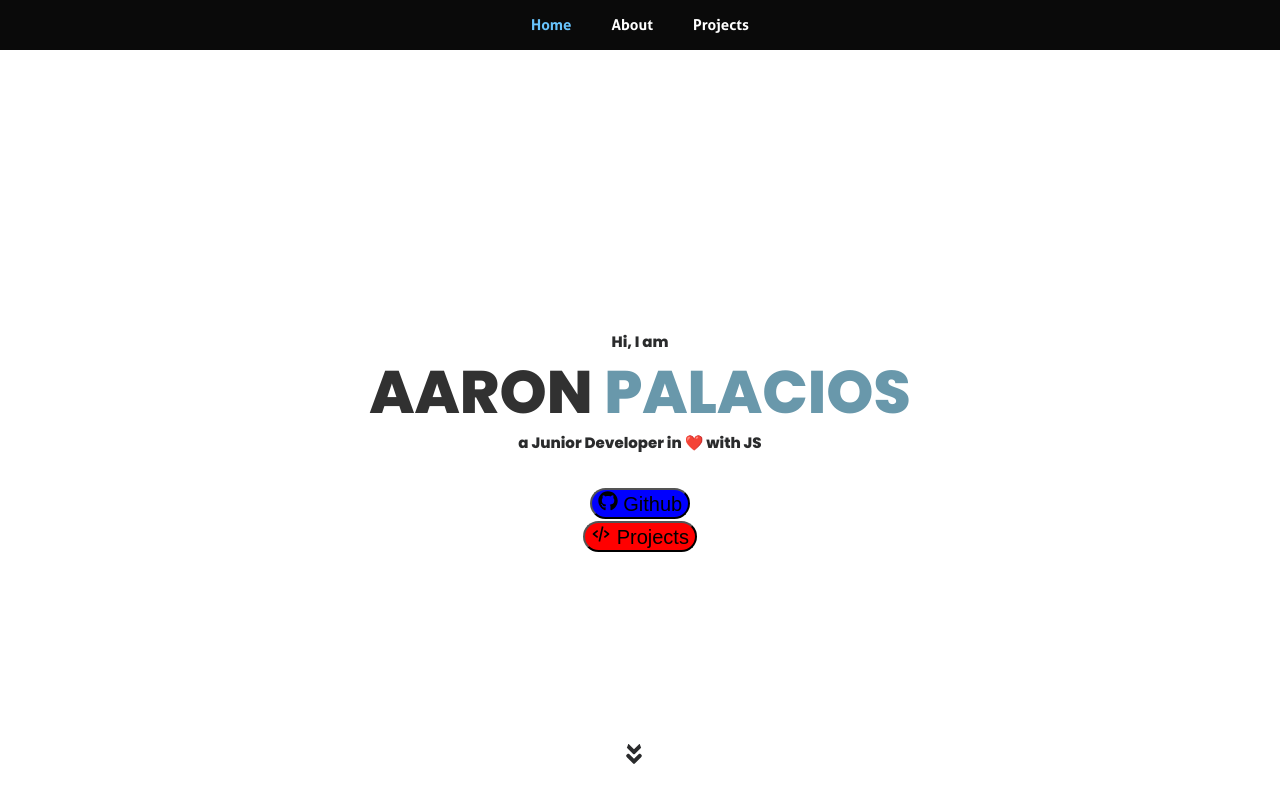
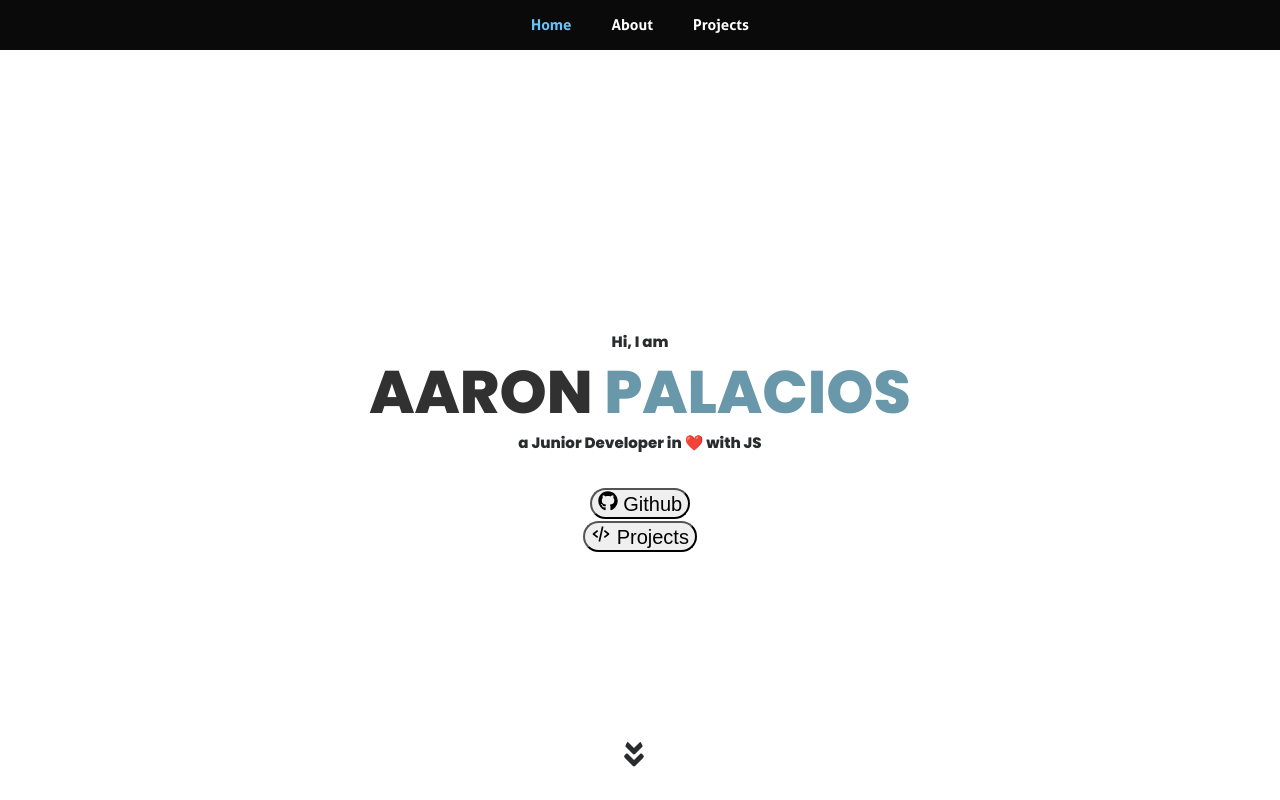
Before and after one commit to apalaciosdev/apalaciosdev-Website, a React (Create React App) app: page / in a window 1280 px wide. Shown: the top 800 px of the page. Built offline with nearby package versions, Linux system fonts and the light colour scheme.

Commit message:
2201011558

```diff
--- a/src/assets/styles/css/scrollButton.css
+++ b/src/assets/styles/css/scrollButton.css
@@ -18,9 +18,9 @@ section.ok{
   left: 50%;
   margin-left: -16px;
   display: block;
+  border: none;
   width: 32px;
   height: 32px;
-  border: 2px solid #FFF;
   background-size: 14px auto;
   border-radius: 50%;
   z-index: 2;
--- a/src/assets/styles/jss/buttonLink.js
+++ b/src/assets/styles/jss/buttonLink.js
@@ -8,8 +8,7 @@ const ButtonLink = {
     fontSize: 20,
     zIndex: 2,
     cursor: 'pointer',
-    backgroundColor: color => color
-
+    backgroundColor: colorType => Colors.colorType
   }
 
 }
--- a/src/components/ButtonLink.js
+++ b/src/components/ButtonLink.js
@@ -7,10 +7,9 @@ import {createUseStyles} from 'react-jss'
 
 
 
-const ButtonLink = ({type, color}) => {
+const ButtonLink = ({type, colorType}) => {
   const useStyles = createUseStyles(buttonLink);
-  const color1 = 'red'
-  const css = useStyles(color);
+  const css = useStyles(colorType);
 
   const name = type;
   return (
--- a/src/components/Header.js
+++ b/src/components/Header.js
@@ -21,8 +21,8 @@ const Header = ({ data, buttonData }) => {
         </h2>
         <p className={`${classes.letras} ${'animate__animated animate__fadeInUp  animate__delay-2s'}`}>{data.descriptionTitle}</p>
 
-        <ButtonLink type={'github'} color={'blue'}></ButtonLink>
-        <ButtonLink type={'code'} color={'red'}></ButtonLink>
+        <ButtonLink type={'github'} colorType={'winter'}></ButtonLink>
+        <ButtonLink type={'code'} colorType={'winter'}></ButtonLink>
 
 
         <Link
```
